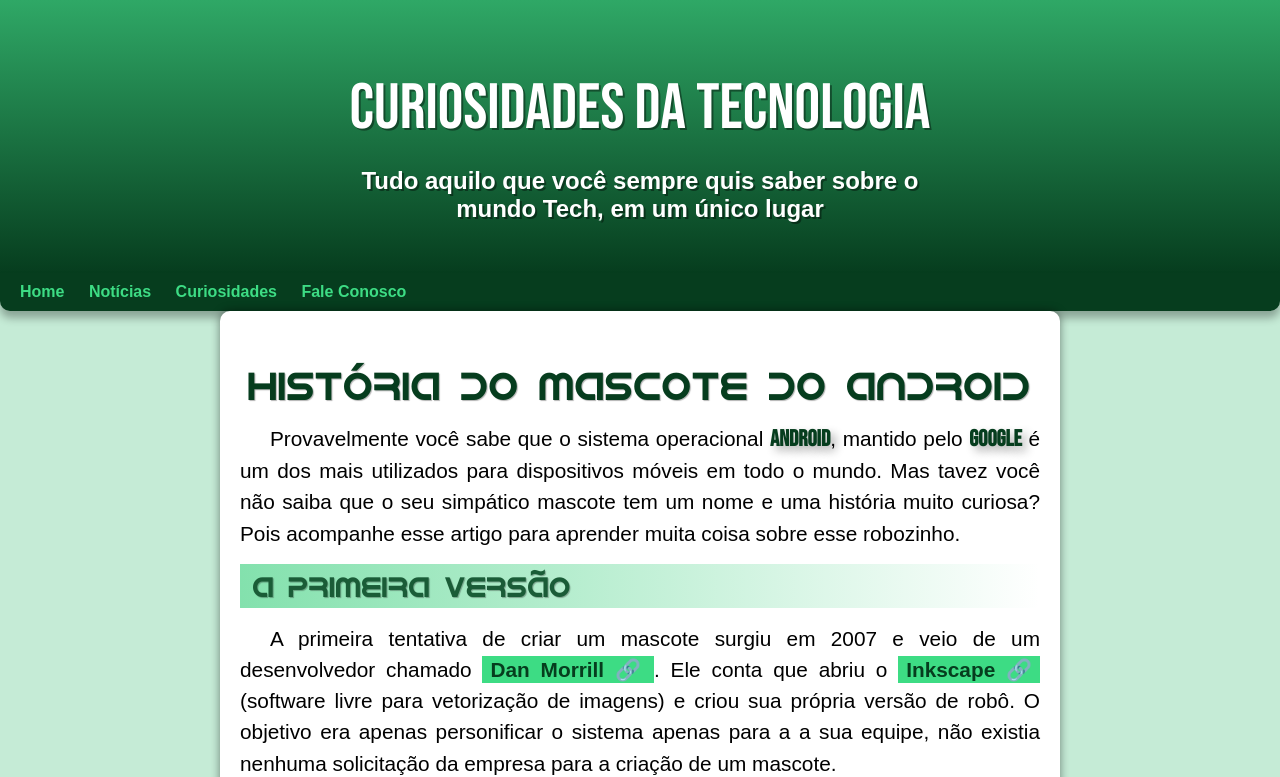
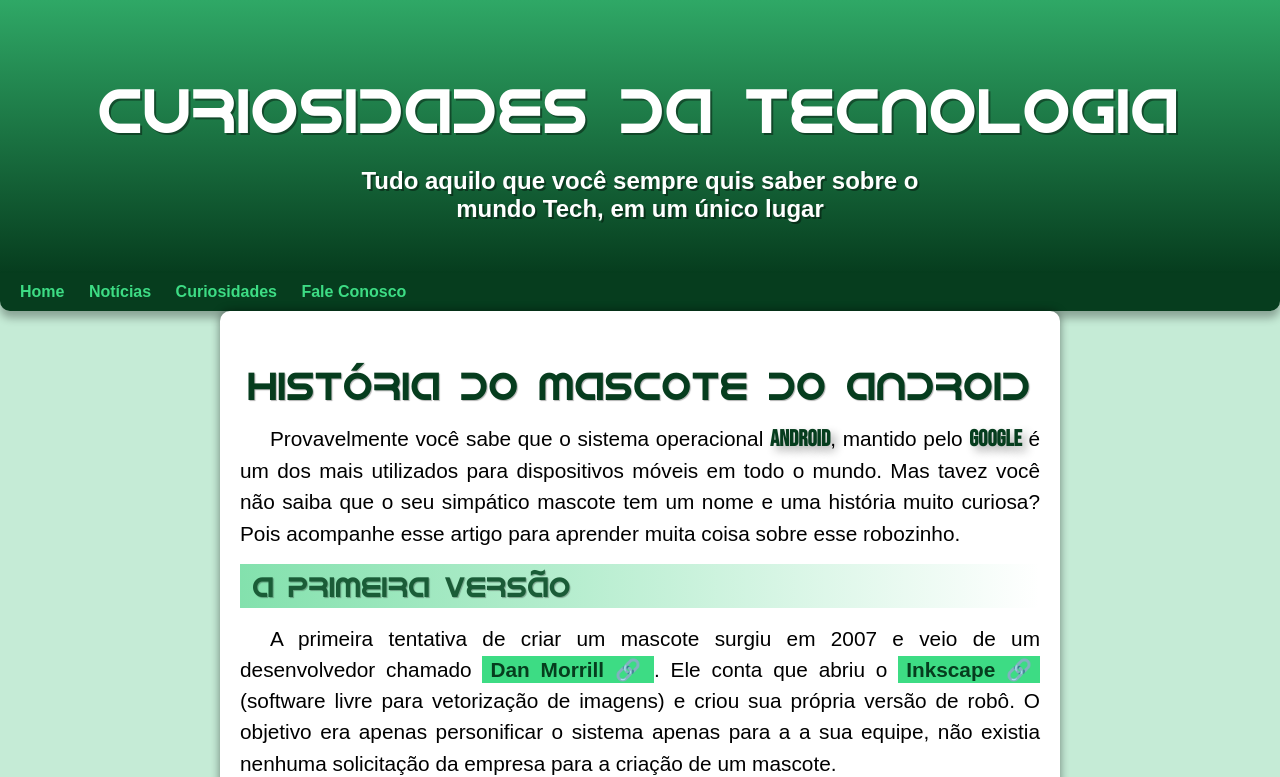
Before and after one commit to GabrieldeSouzaBraz/2-projeto-mascote-android, a plain HTML site: page index.html in a window 1280 px wide. Shown: the top 777 px of the page. Drawn offline with Linux system fonts and the light colour scheme.

Commit message:
Update style.css

```diff
--- a/estilo/style.css
+++ b/estilo/style.css
@@ -46,7 +46,7 @@ header{
 
 header > h1 {
     color: white;
-    font-family: var(--fonte1);
+    font-family: var(--fonte2);
     font-size: 4em;
     font-weight: normal;
     text-shadow: 2px 2px 0px rgba(0, 0, 0, 0.40) ;
```
